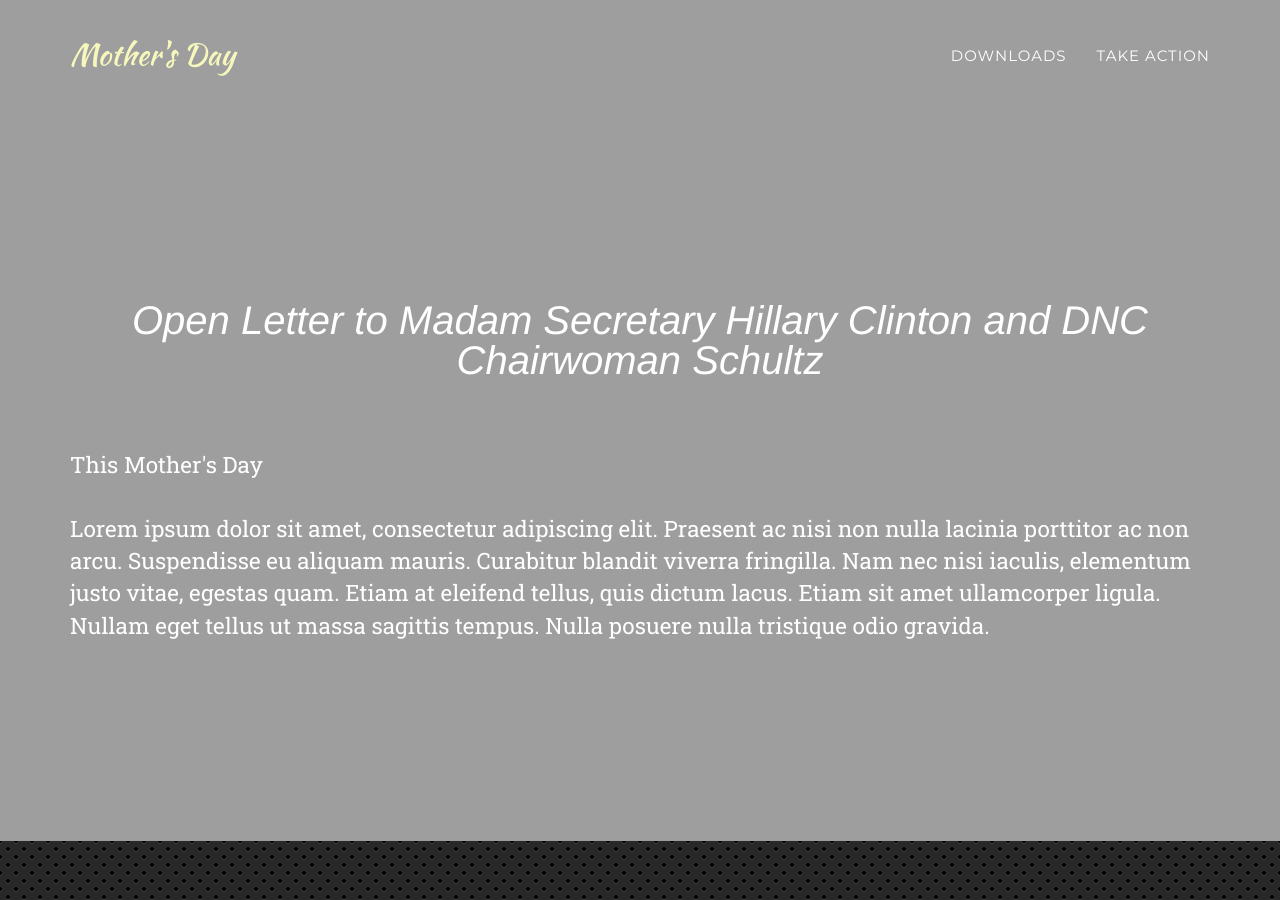
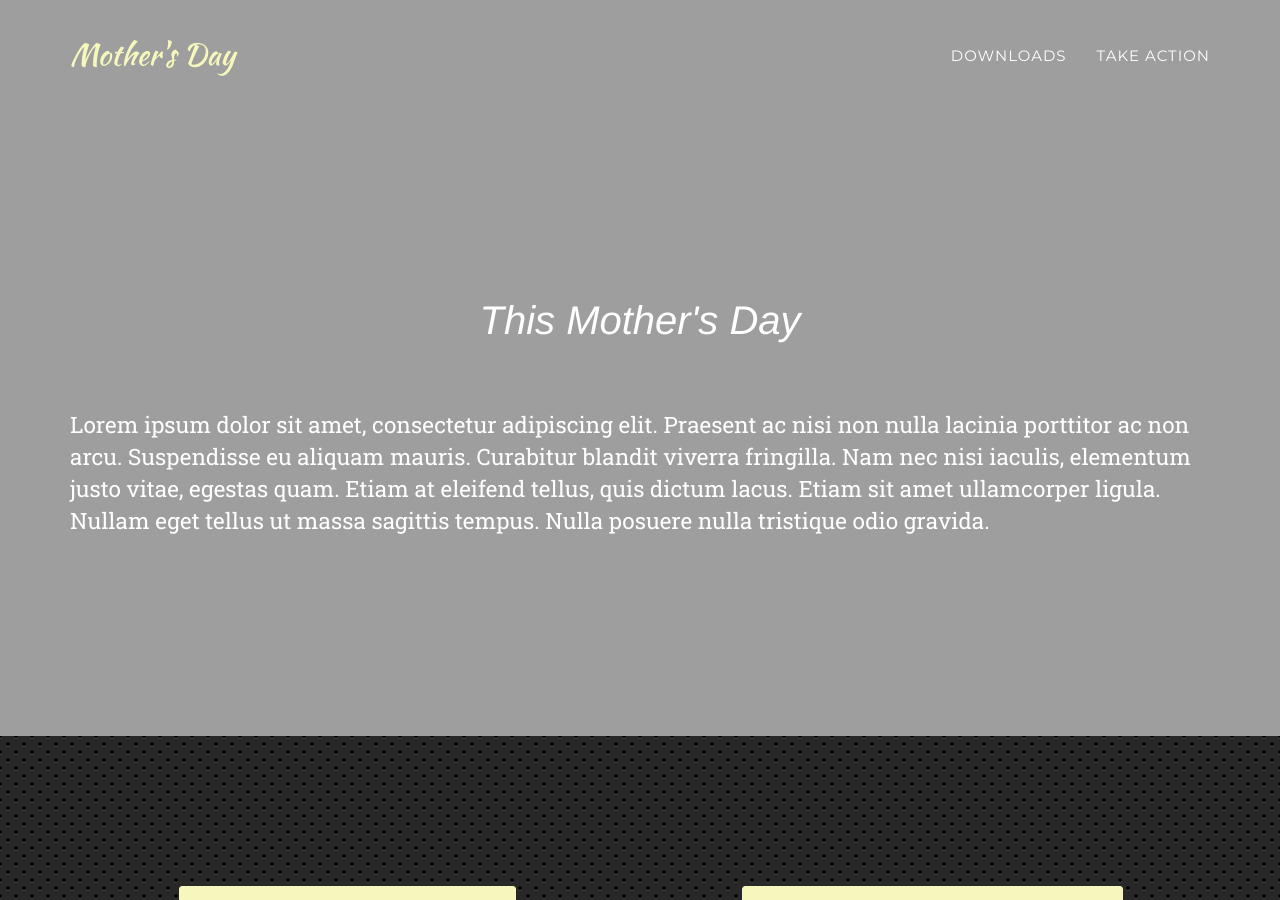
Before and after one commit to presente/mothersday, a Jekyll site: the page built from index.html, in a window 1280 px wide and 900 px high. Built offline with Jekyll 4.4.1, drawn with Linux system fonts in a browser that asks for light colours; some web fonts are replaced; a script that is not in the unit is left out.

Commit message:
Update header.html

```diff
--- a/_includes/header.html
+++ b/_includes/header.html
@@ -39,7 +39,7 @@
               <div class="row">
                 <div class="col-lg-12 text-center">
                   <div class="intro-lead-in">
-                    Open Letter to Madam Secretary Hillary Clinton and DNC Chairwoman Schultz
+                   This Mother's Day
                   </div>
                 </div>
               </div>
@@ -48,8 +48,7 @@
               <div class="row">
                 <div class="col-lg-12 text-left">
                   <!-- <div class="intro-heading"> -->
-                  <span style="font-size:1.5em;">This Mother's Day<br/><br/>
-                    Lorem ipsum dolor sit amet, consectetur adipiscing elit. Praesent ac nisi non nulla lacinia porttitor ac non arcu. Suspendisse eu aliquam mauris. Curabitur blandit viverra fringilla. Nam nec nisi iaculis, elementum justo vitae, egestas quam. Etiam at eleifend tellus, quis dictum lacus. Etiam sit amet ullamcorper ligula. Nullam eget tellus ut massa sagittis tempus. Nulla posuere nulla tristique odio gravida.</span>
+                  <span style="font-size:1.5em;">Lorem ipsum dolor sit amet, consectetur adipiscing elit. Praesent ac nisi non nulla lacinia porttitor ac non arcu. Suspendisse eu aliquam mauris. Curabitur blandit viverra fringilla. Nam nec nisi iaculis, elementum justo vitae, egestas quam. Etiam at eleifend tellus, quis dictum lacus. Etiam sit amet ullamcorper ligula. Nullam eget tellus ut massa sagittis tempus. Nulla posuere nulla tristique odio gravida.</span>
                 </div>
               </div>
             </div><!-- end of intro-text-->
```
